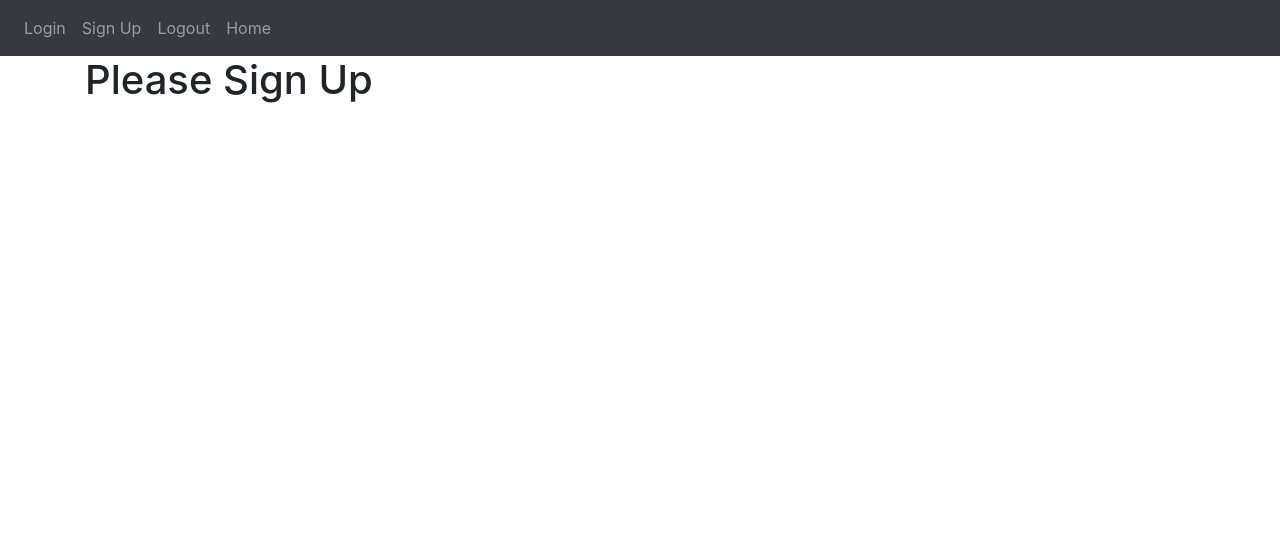
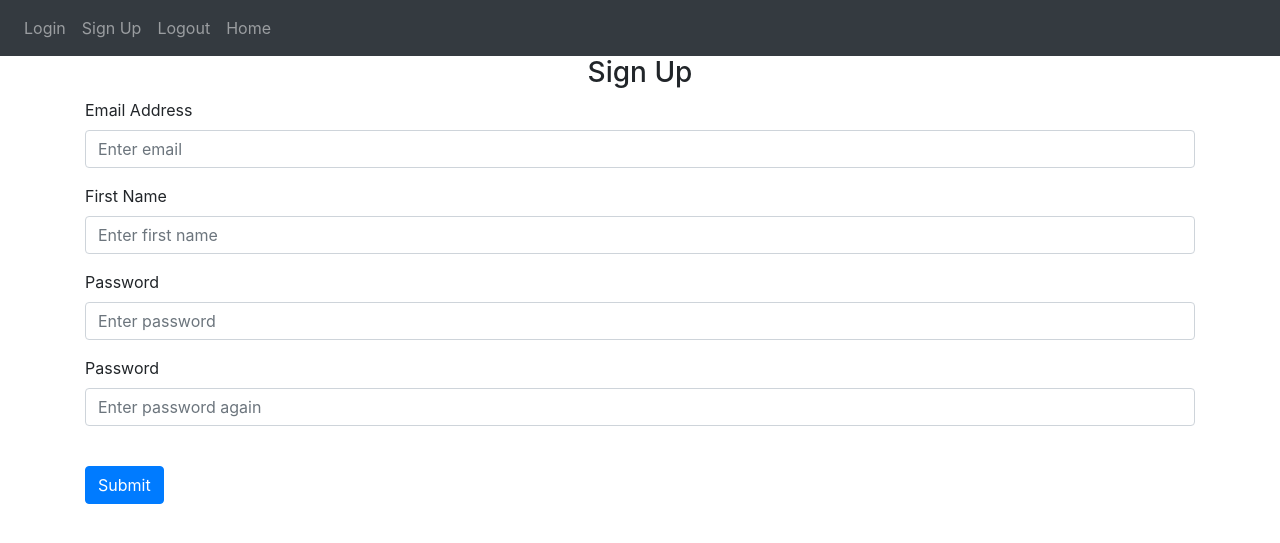
Before and after one commit to tinoco123/NotesApp-Flask, a Flask app: page /sign-up in a window 1280 px wide. Shown: the top 543 px of the page. Run offline with Flask 2, Linux system fonts and the light colour scheme; some libraries are stand-ins or nearby versions.

Commit message:
Login and Register Form

```diff
--- a/website/templates/base.html
+++ b/website/templates/base.html
@@ -1,9 +1,9 @@
 <!DOCTYPE html>
-<html lang="es">
+<html lang="en">
 <head>
     <meta charset="UTF-8">
-    <meta name="description" content="Aplicacion simple para registrar notas hecha en flask"/>
-    <meta name="keywords" content="notas, python, flask"/>
+    <meta name="description" content="A simple web application to create notes. Created with python Microframework Flask"/>
+    <meta name="keywords" content="notes, python, flask"/>
     <meta name="author" content="Jonathan Hernandez Tinoco" />
     <meta name="robots" content="index"/>
     <meta name="viewport" content="width=device-width, initial-scale=1"/>
--- a/website/templates/sign_up.html
+++ b/website/templates/sign_up.html
@@ -1,5 +1,45 @@
 {% extends "base.html" %}
 {% block title %}Sign up{% endblock title %}
 {% block content %}
-<h1>Please Sign Up</h1>
+<form method="POST">
+    <h3 align="center"> Sign Up</h3>
+    <div class="form-group">
+        <label for="email">Email Address</label>
+        <input type="email"
+               class="form-control"
+               id="email"
+               name="email"
+               placeholder="Enter email"
+               required/>
+    </div>
+    <div class="form-group">
+        <label for="firstName">First Name</label>
+        <input type="text"
+               class="form-control"
+               id="firstName"
+               name="firstName"
+               placeholder="Enter first name"
+               required/>
+    </div>
+    <div class="form-group">
+        <label for="password1">Password</label>
+        <input type="password"
+               class="form-control"
+               id="password1"
+               name="password1"
+               placeholder="Enter password"
+               required/>
+    </div>
+    <div class="form-group">
+        <label for="password2">Password</label>
+        <input type="password"
+               class="form-control"
+               id="password2"
+               name="password2"
+               placeholder="Enter password again"
+               required/>
+    </div>
+    <br>
+    <button type="submit" class="btn btn-primary">Submit</button>
+</form>
 {% endblock content %}
```
Also changed, not shown: website/templates/login.html (+24 -1 lines).
